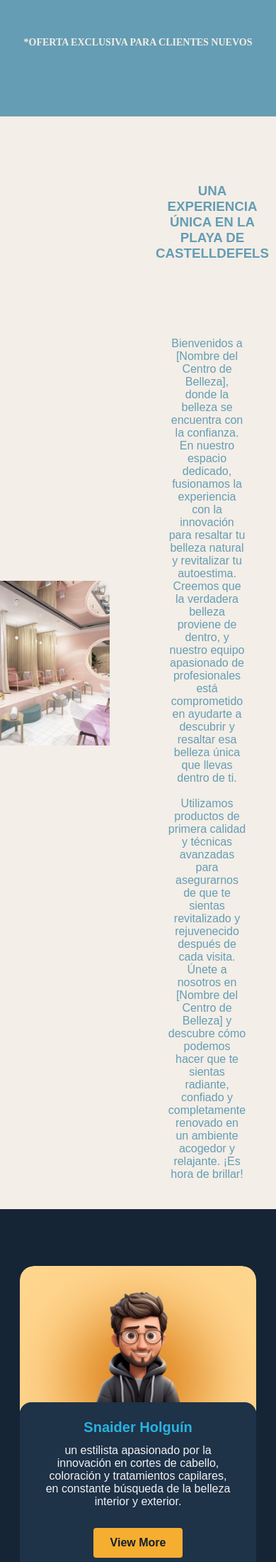
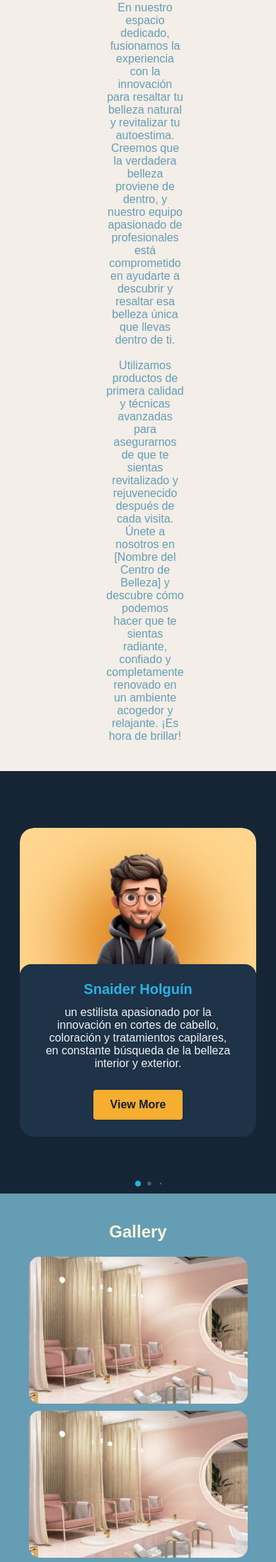
Before and after one commit to de13gado/Proyecto, a PHP site: page /Estetica.html in a window 390 px wide. Shown: the part 3560-5760 px from the top of the page at 71% size. Run offline with PHP 8.4, Linux system fonts and the light colour scheme; some web fonts are replaced.

Commit message:
css upadated

```diff
--- a/ProyectoDef-26-04-24/web/styles.css
+++ b/ProyectoDef-26-04-24/web/styles.css
@@ -110,6 +110,8 @@ header{
     font-weight: 300;
     margin-bottom: 20px;
     color: var(--blue);
+	display: flex;
+	justify-content: center;
   }
 
 
@@ -636,7 +638,7 @@ input[type="submit"]:hover {
 
 	.img_text {
 		position: relative;
-		display: inline-flex;
+		display: none;
 	}
 
 	#img_tratamiento_pelu {
@@ -765,7 +767,8 @@ input[type="submit"]:hover {
 		margin: auto 0;
 		padding: 2.5rem 0;
 		height: fit-content;
-
+		display: flex;
+        justify-content: center;
 	}
 
 
@@ -803,14 +806,17 @@ input[type="submit"]:hover {
 	/*Galeria*/
 
 	.gallery{
-		display: block;
+		display: flex;
         background-color: var(--blue);
         max-width: 100%;
         text-align: center;
         margin: auto 0;
         padding: 2.5rem 0;
         height: fit-content;
+        flex-direction: column;
+        align-items: center;
     }
+
 	.gallery h2{
 		padding: 0 0 1.31rem 0;
 		color: beige;
@@ -821,7 +827,8 @@ input[type="submit"]:hover {
 		height: 207px;
 		object-fit: cover;
 		flex-shrink: 0;
-		border-radius: 15px 15px 0 0;
+		border-radius: 15px ;
+		margin-bottom: 10px;
 	}
 	.gallery-img2{
 		width: 309px;
```
Lines whose indentation alone changed are shown as unchanged.
